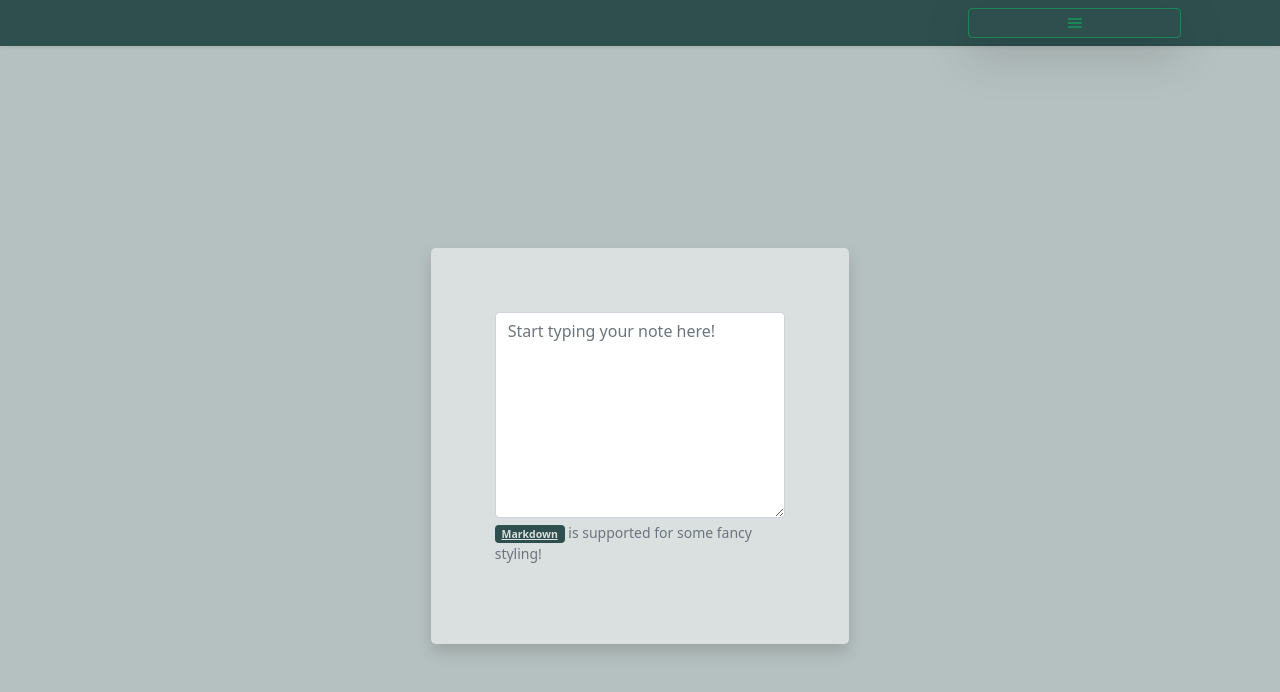
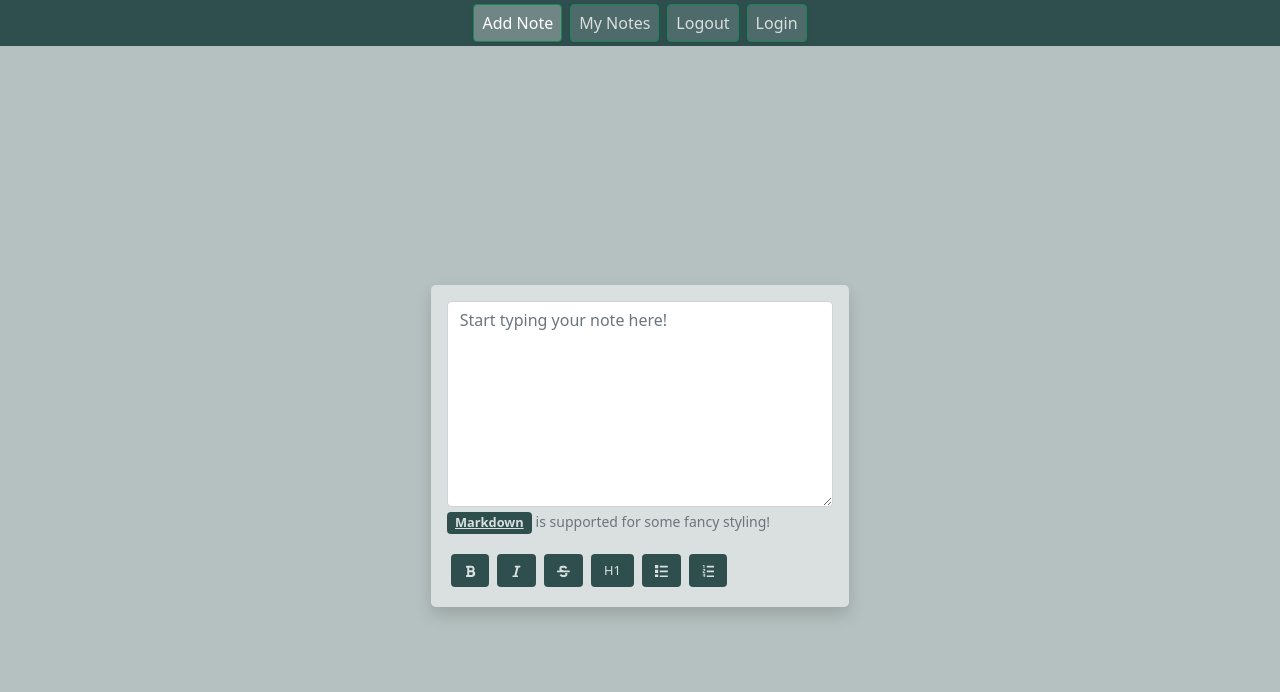
Before and after one commit to atlc/notes-app, a React (Create React App) app: page /create in a window 1280 px wide. Shown: the top 692 px of the page. Built offline with nearby package versions, Linux system fonts and the light colour scheme; sample sign-in values are in the browser's storage.

Commit message:
Created Authwrapper to either push people to login page or to their profile. No ID based routing anymore, all is handled server&client-side with token authentication

```diff
--- a/src/App.tsx
+++ b/src/App.tsx
@@ -29,12 +29,12 @@ const App = () => {
         <div className="d-flex w-100 justify-content-center ">
           <Switch>
             <Route exact path='/'>
-              {isAuthed ? <Redirect to={`/profile/${id}`} /> : <Redirect to='/login' />}
+              {isAuthed() ? <Redirect to='/profile' /> : <Redirect to='/login' />}
             </Route>
             <AuthWrapper exact path='/create'>
               <Create />
             </AuthWrapper>
-            <AuthWrapper exact path='/profile/:user_id'>
+            <AuthWrapper exact path='/profile'>
               <Profile />
             </AuthWrapper>
             <Route exact path='/login'>
--- a/src/components/AuthWrapper/index.tsx
+++ b/src/components/AuthWrapper/index.tsx
@@ -7,7 +7,7 @@ const AuthWrapper = (props) => {
     const checkAuth = useCheckAuth();
     console.log({ props })
 
-    if (checkAuth) {
+    if (checkAuth()) {
         return (
             <Route exact={props.exact} path={props.path}>
                 {props.children}
--- a/src/components/Navbar/index.tsx
+++ b/src/components/Navbar/index.tsx
@@ -1,57 +1,55 @@
 import React, { useState, useEffect } from 'react';
 import { NavLink } from 'react-router-dom';
-import { GiHamburgerMenu } from 'react-icons/gi';
-import { useCheckAuth } from '../../hooks/useCheckAuth';
+import { logout } from '../../hooks/useCheckAuth';
 import styled from 'styled-components';
+import { useAuthState } from '../../hooks/useAuthState';
 
 const Navbar = () => {
-    const [toggleMenu, setToggleMenu] = useState(false);
-    const handleToggleMenu = () => setToggleMenu(!toggleMenu);
     const [navItems, setNavItems] = useState([{ path: '/login', label: 'Login' }])
 
-
-    const checkAuth = useCheckAuth();
+    const { isLoggedIn, setIsLoggedIn } = useAuthState();
 
     useEffect(() => {
-        const isLoggedIn = checkAuth;
-        if (isLoggedIn) {
+        if (isLoggedIn || true) {
             const id = localStorage.getItem('user_id');
             setNavItems([
-                { path: '/create', label: 'Create Note' },
-                { path: `/profile/${id}`, label: 'My Notes' }
-            ]);
-        } else {
-            setNavItems([{ path: '/login', label: 'Login' }]);
+                { path: '/create', label: 'Add Note' },
+                { path: `/profile`, label: 'My Notes' },
+                { path: `/`, label: 'Logout' },
+                { path: '/login', label: 'Login' }]);
         }
-    }, [checkAuth])
+    }, [isLoggedIn])
 
 
+    const handleLogout = () => {
+        logout();
+        setIsLoggedIn(false);
+    }
 
     return (
-        <div className="container-fluid shadow-sm">
-            <Nav className="row">
-                <div className='col-9 d-flex flex-wrap align-items-center justify-content-center'>
-                    {toggleMenu && <>
+
+        <div style={{ backgroundColor: "#2f4f4f" }} className='d-flex flex-wrap align-items-center w-100 justify-content-center'>
+            {/* {toggleMenu && <> */}
             {navItems.map((item, idx) => (
                 <NavLink key={`navlink-item-${item.label}-#${idx}`}
-                                onClick={handleToggleMenu}
-                                style={{ "backgroundColor": "#4f6a6a", "color": "#dadfdf" }}
-                                className="btn col-xs-12 col-sm-9 col-md-6 col-lg-3 btn-outline-success m-2 shadow-sm"
+                    // onClick={handleToggleMenu}
+                    onClick={item.label === 'Logout' ? () => { handleLogout() } : () => { }}
+                    style={{ "backgroundColor": "#4f6a6a", "color": "#dadfdf", "padding": "0.375rem 0.5rem" }}
+                    className="btn btn-outline-success m-1 shadow-sm"
                     activeStyle={{ "backgroundColor": "#708685", "color": "#dadfdf" }}
                     activeClassName='btn-success text-white font-weight-bold shadow'
-                                exact to={`${item.path}`}>
+                    exact to={item.path}>
                     {item.label}
                 </NavLink>
             ))}
-                    </>}
-                </div>
-                <button
+            {/* </>} */}
+            {/* <button
                         style={{ "fontWeight": "bold", "fontSize": `${toggleMenu ? '2rem' : '1rem'}` }}
                         onClick={() => setToggleMenu(!toggleMenu)} className="col-2 d-flex justify-content-center align-center btn btn-outline-success shadow-lg m-2">
                         <GiHamburgerMenu className='col-lg-6' />
-                </button>
-            </Nav>
+                    </button> */}
         </div>
+
     );
 }
 
--- /dev/null
+++ b/src/hooks/useAuthState.tsx
@@ -0,0 +1,6 @@
+import { useState } from 'react';
+
+export const useAuthState = () => {
+    const [isLoggedIn, setIsLoggedIn] = useState(false);
+    return { isLoggedIn, setIsLoggedIn };
+}
--- a/src/hooks/useCheckAuth.ts
+++ b/src/hooks/useCheckAuth.ts
@@ -1,6 +1,7 @@
 import jwt_decode from 'jwt-decode';
 
 export const useCheckAuth = () => {
+    return () => {
         try {
             const token = localStorage.getItem('token') || '';
             const decoded: Token = jwt_decode(token);
@@ -16,6 +17,9 @@ export const useCheckAuth = () => {
             return false;
         }
     }
+}
+
+export const logout = () => localStorage.clear()
 
 
 export const get_user_id = () => localStorage.getItem('user_id');
--- a/src/views/cards/Create.tsx
+++ b/src/views/cards/Create.tsx
@@ -5,12 +5,16 @@ import gfm from 'remark-gfm';
 import { useToaster } from '../../hooks/useToaster';
 import { POST, PUT } from '../../services/api';
 import { get_user_id } from '../../hooks/useCheckAuth';
+import { FaBold, FaItalic, FaStrikethrough } from 'react-icons/fa';
+import { ImListNumbered, ImList } from 'react-icons/im';
 
 const Create = () => {
     const location = useLocation();
     const history = useHistory();
     const [content, setContent] = useState('');
     const [editId, setEditId] = useState('');
+
+    const btnStyle = { "backgroundColor": "#2f4f4f", "color": "#dadfdf", "fontSize": "0.8rem" };
 
     const user_id = get_user_id();
 
@@ -33,19 +37,35 @@ const Create = () => {
         try {
             if (editId) {
                 const res = await PUT(`/api/notes/${editId}`, { content });
-                bathBomb({ message: res.message }).then(() => history.push(`/profile/${user_id}`));
+                bathBomb({ message: res.message }).then(() => history.push(`/profile`));
             } else {
                 const res = await POST('/api/notes', { content });
-                bathBomb({ message: res.message }).then(() => history.push(`/profile/${user_id}`));
+                bathBomb({ message: res.message }).then(() => history.push(`/profile`));
             }
         } catch (error) {
             bathBomb({ message: error, type: 'error' });
         }
     }
 
+    const injectCharacters = (chars: string) => {
+        setContent(content + chars);
+    }
+
+    const buttonPanel = (
+        <>
+            <button onClick={(e: React.MouseEvent<HTMLButtonElement>) => injectCharacters('**bolded**')} style={btnStyle} className="btn m-1"> <FaBold /> </button>
+            <button onClick={(e: React.MouseEvent<HTMLButtonElement>) => injectCharacters('_italicized_')} style={btnStyle} className="btn m-1"> <FaItalic /> </button>
+            <button onClick={(e: React.MouseEvent<HTMLButtonElement>) => injectCharacters('~~strikethrough~~')} style={btnStyle} className="btn m-1"> <FaStrikethrough /></button>
+            <button onClick={(e: React.MouseEvent<HTMLButtonElement>) => injectCharacters('# Header 1')} style={btnStyle} className="btn m-1"> H1</button>
+            <button onClick={(e: React.MouseEvent<HTMLButtonElement>) => injectCharacters('\n- ')} style={btnStyle} className="btn m-1"> <ImList /></button>
+            <button onClick={(e: React.MouseEvent<HTMLButtonElement>) => injectCharacters('\n1. ')} style={btnStyle} className="btn m-1"> <ImListNumbered /></button>
+
+        </>
+    )
+
     return (
-        <div className='d-flex justify-content-center rounded-3 col-sm-10 col-md-6 col-lg-4 p-5 shadow border-2' style={{ "backgroundColor": "#dadfdf" }}>
-            <div className="card-body">
+        <div className='d-flex justify-content-center rounded-3 col-sm-10 col-md-6 col-lg-4 mx-1 shadow border-2' style={{ "backgroundColor": "#dadfdf" }}>
+            <div className="card-body w-100">
                 {content &&
                     <>
                         <h4>Output:</h4>
@@ -55,11 +75,16 @@ const Create = () => {
                                 {content}
                             </ReactMarkdown>
                         </div></>}
-                <textarea className="form-control" value={content} rows={8} placeholder='Start typing your note here!' onChange={updateContent} />
+                <textarea className="form-control w-100" value={content} rows={8} placeholder='Start typing your note here!' onChange={updateContent} />
                 <div className="justify-content-center mt-1">
-                    <p className="form-text text-muted"><a className="badge" style={{ "backgroundColor": "#2f4f4f", "color": "#dadfdf" }} href="https://www.markdownguide.org/cheat-sheet/#basic-syntax">Markdown</a> is supported for some fancy styling!</p>
+                    <p className="form-text text-muted"><a className="badge" style={btnStyle} href="https://www.markdownguide.org/cheat-sheet/#basic-syntax">Markdown</a> is supported for some fancy styling!</p>
+                </div>
+                <div>
+                    {buttonPanel}
+                </div>
+                <div>
                     {content &&
-                        <button style={{ "backgroundColor": "#2f4f4f", "color": "#dadfdf" }} className="mt-2 btn" onClick={handleSubmit}>
+                        <button style={btnStyle} className="mt-2 btn" onClick={handleSubmit}>
                             {editId ? 'Save edits' : 'Submit Note'}
                         </button>}
                 </div>
--- a/src/views/users/login/index.tsx
+++ b/src/views/users/login/index.tsx
@@ -4,6 +4,7 @@ import { useToaster } from '../../../hooks/useToaster';
 import Loader from '../../../components/Loader';
 import { POST } from '../../../services/api';
 import { useHistory } from 'react-router-dom';
+import { useAuthState } from '../../../hooks/useAuthState';
 
 const LoginRegister = () => {
     const [isRegistering, setIsRegistering] = useState(false);
@@ -15,6 +16,8 @@ const LoginRegister = () => {
 
     const bathBomb = useToaster();
     const history = useHistory();
+    const { setIsLoggedIn } = useAuthState();
+
 
     useEffect(() => {
         if (email && password && (isRegistering ? username : true)) {
@@ -42,27 +45,32 @@ const LoginRegister = () => {
         }
 
         try {
-            const { id, token } = await POST(`/auth/${isRegistering ? 'register' : 'login'}`, data)
-
-            if (token) {
+            const res = await POST(`/auth/${isRegistering ? 'register' : 'login'}`, data)
+            console.log({ res })
+            if (res.token) {
+                setIsLoggedIn(true);
                 setShowLoader(false);
-                localStorage.setItem('token', token);
-                localStorage.setItem('user_id', id);
                 bathBomb({ message: `User was ${isRegistering ? 'registered' : 'logged in'}!`, time_ms: 1500 })
+                    .then((tid) => {
+                        localStorage.clear();
+                        localStorage.setItem('token', res.token);
+                        localStorage.setItem('user_id', res.id);
+                        setTimeout(() => tid, 250);
+                    })
                     .then((toast_id) => {
-                        console.log(toast_id);
-                        history.push(`/profile/${id}`);
+                        history.push(`/profile`);
                     });
+            } else {
+                setShowLoader(false);
             }
-
         } catch (error) {
             setShowLoader(false);
-            bathBomb({ message: error, type: 'error' });
+            bathBomb({ message: error, type: 'error', time_ms: 6000 });
         }
     }
 
     if (showLoader) {
-        return <div style={{ zIndex: 10 }}> <Loader loadingText={isRegistering ? 'Registering user' : 'Logging in'} /> </div>
+        return <div className='col-xs-12 col-sm-10 col-md-8 col-lg-6 col-xl-4 d-flex justify-content-center' style={{ zIndex: 10 }}> <Loader loadingText={isRegistering ? 'Registering user' : 'Logging in'} /> </div>
     }
 
     return (
@@ -71,17 +79,17 @@ const LoginRegister = () => {
             <form className='w-100 mt-5'>
                 {isRegistering && <div className="form-group">
                     <label style={{ "color": "#223636" }}><h4><strong>@</strong> Username</h4></label>
-                    <input onChange={(e: React.ChangeEvent<HTMLInputElement>) => setUsername(e.target.value)} maxLength={24} type="text" className="form-control" />
+                    <input value={username} onChange={(e: React.ChangeEvent<HTMLInputElement>) => setUsername(e.target.value)} maxLength={24} type="text" className="form-control" />
                     {isRegistering && <small className="form-text text-muted text-right">{username.length} / 24</small>}
                 </div>}
                 <div className="form-group">
                     <label style={{ "color": "#223636" }}><h4><RiMailSendFill /> Email address</h4></label>
-                    <input maxLength={64} onChange={(e: React.ChangeEvent<HTMLInputElement>) => setEmail(e.target.value)} type="email" className="form-control" />
+                    <input value={email} maxLength={64} onChange={(e: React.ChangeEvent<HTMLInputElement>) => setEmail(e.target.value)} type="email" className="form-control" />
                     {isRegistering && <small className="form-text text-muted text-right">{email.length} / 64</small>}
                 </div>
                 <div className="form-group">
                     <label style={{ "color": "#223636" }}><h4><RiLockPasswordFill /> Password</h4></label>
-                    <input maxLength={72} onChange={(e: React.ChangeEvent<HTMLInputElement>) => setPassword(e.target.value)} type="password" className="form-control" />
+                    <input value={password} maxLength={72} onChange={(e: React.ChangeEvent<HTMLInputElement>) => setPassword(e.target.value)} type="password" className="form-control" />
                     {isRegistering && <small className="form-text text-muted text-right">{password.length} / 72</small>}
                 </div>
                 <button
@@ -95,4 +103,10 @@ const LoginRegister = () => {
     )
 }
 
+// interface LoginStateProps {
+//     state?: {
+//         setLoggedIn: () => void
+//     }
+// }
+
 export default LoginRegister;
```
Also changed, not shown: src/components/Loader/index.tsx (+0 -14 lines), src/components/NoteCard/index.tsx (+16 -10 lines), src/services/api.ts (+9 -4 lines), src/views/users/profile/index.tsx (+10 -6 lines). Lines whose indentation alone changed are shown as unchanged.
